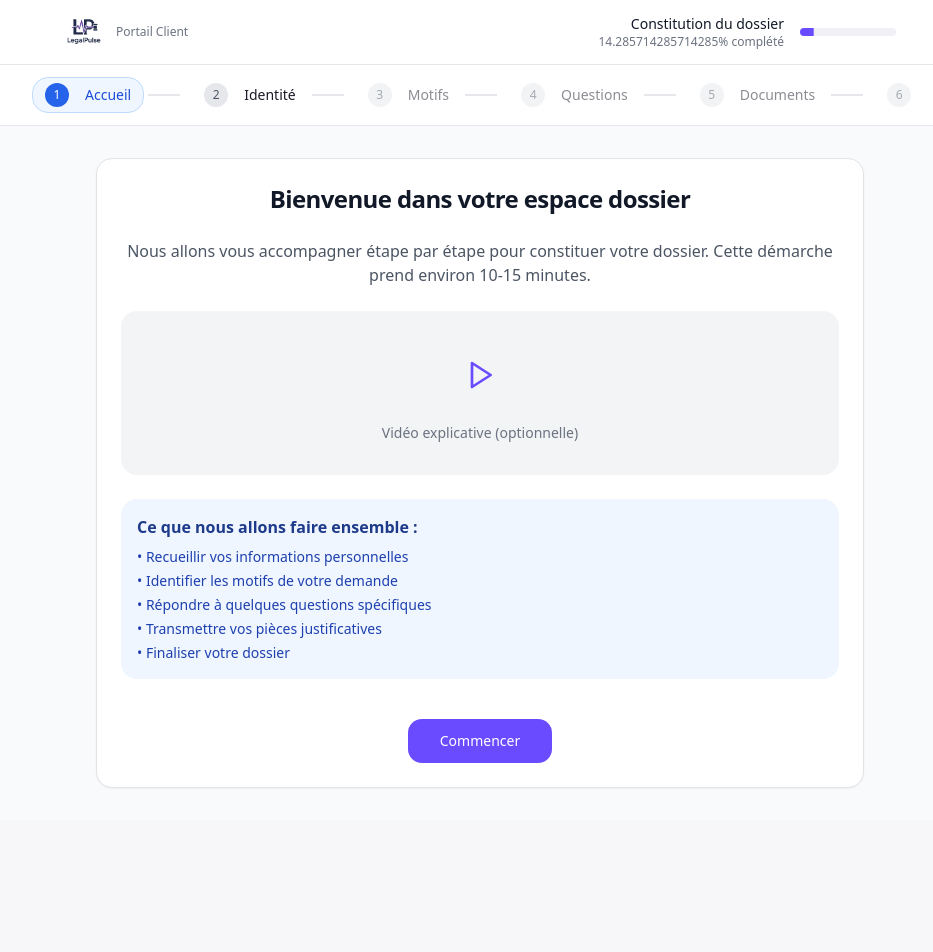
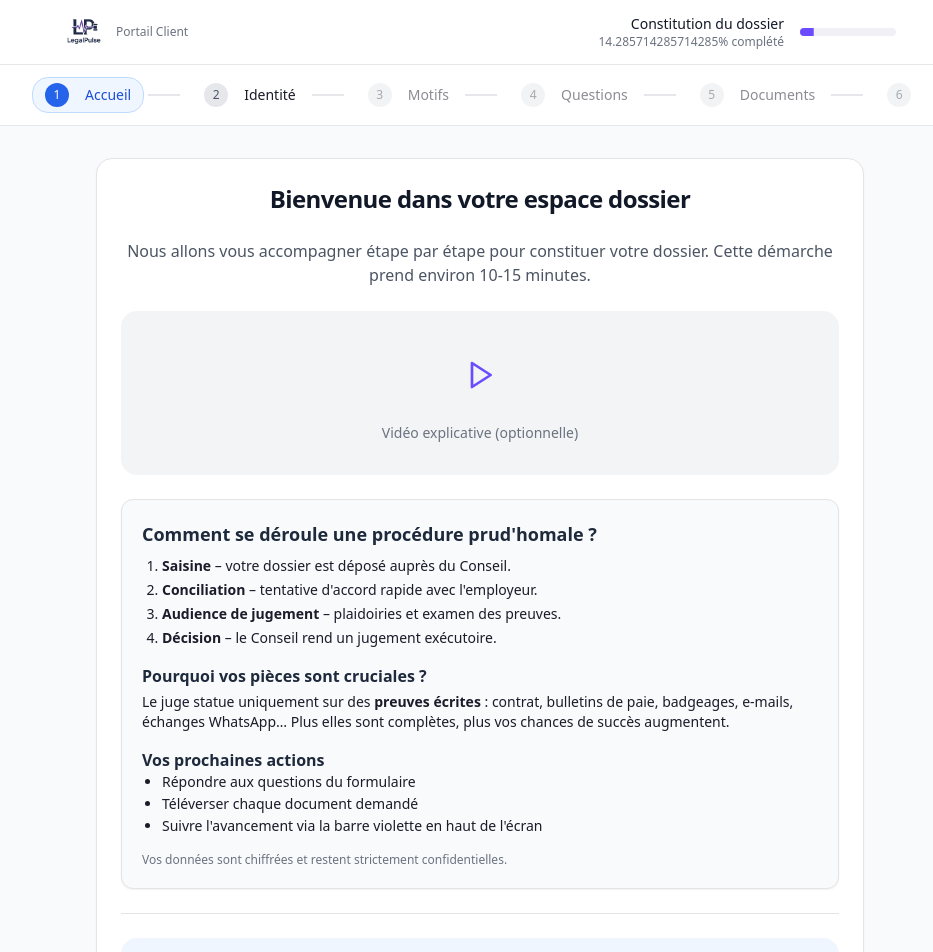
Before and after one commit to MAROUANE-92/legal-pulse, a React (Vite) app: page /client/1/motifs in a window 1280 px wide. Shown: the top 952 px of the page, without its empty margins (160-1093 px from the left). Before the commit the page ends 820 px from the top, so only its background shows below. Built offline with nearby package versions, Linux system fonts and the light colour scheme.

Commit message:
Enhance welcome step
Add procedure explainer and importance of documents section to the welcome step.

```diff
--- a/src/components/client/steps/WelcomeStep.tsx
+++ b/src/components/client/steps/WelcomeStep.tsx
@@ -1,6 +1,7 @@
 
 import { Card, CardContent, CardHeader, CardTitle } from '@/components/ui/card';
 import { Button } from '@/components/ui/button';
+import { Separator } from '@/components/ui/separator';
 import { Play } from 'lucide-react';
 import { useClientStepper } from '../ClientStepperProvider';
 
@@ -35,6 +36,39 @@ export const WelcomeStep = () => {
             </div>
           </div>
 
+          {/* New procedure explanation card */}
+          <Card className="bg-slate-50 rounded-xl p-5">
+            <h3 className="text-lg font-semibold mb-2 text-slate-800">
+              Comment se déroule une procédure prud'homale&nbsp;?
+            </h3>
+            <ol className="pl-5 list-decimal space-y-1 text-sm">
+              <li><b>Saisine</b> – votre dossier est déposé auprès du Conseil.</li>
+              <li><b>Conciliation</b> – tentative d'accord rapide avec l'employeur.</li>
+              <li><b>Audience de jugement</b> – plaidoiries et examen des preuves.</li>
+              <li><b>Décision</b> – le Conseil rend un jugement exécutoire.</li>
+            </ol>
+
+            <h4 className="font-semibold mt-4 text-slate-800">Pourquoi vos pièces sont cruciales ?</h4>
+            <p className="text-sm mt-1">
+              Le juge statue uniquement sur des <strong>preuves écrites</strong> :
+              contrat, bulletins de paie, badgeages, e-mails, échanges WhatsApp…
+              Plus elles sont complètes, plus vos chances de succès augmentent.
+            </p>
+
+            <h4 className="font-semibold mt-4 text-slate-800">Vos prochaines actions</h4>
+            <ul className="text-sm list-disc pl-5 space-y-0.5">
+              <li>Répondre aux questions du formulaire</li>
+              <li>Téléverser chaque document demandé</li>
+              <li>Suivre l'avancement via la barre violette en haut de l'écran</li>
+            </ul>
+
+            <p className="text-xs text-gray-500 mt-4">
+              Vos données sont chiffrées et restent strictement confidentielles.
+            </p>
+          </Card>
+
+          <Separator />
+
           <div className="space-y-4">
             <div className="bg-blue-50 rounded-lg p-4">
               <h3 className="font-semibold text-blue-900 mb-2">
```
